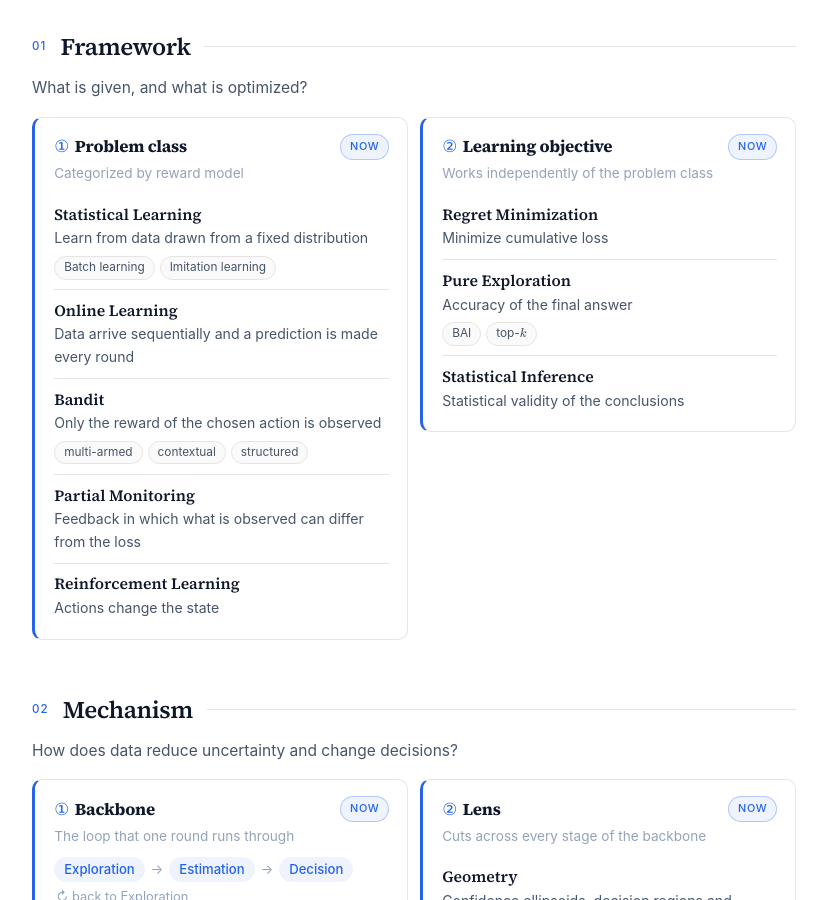
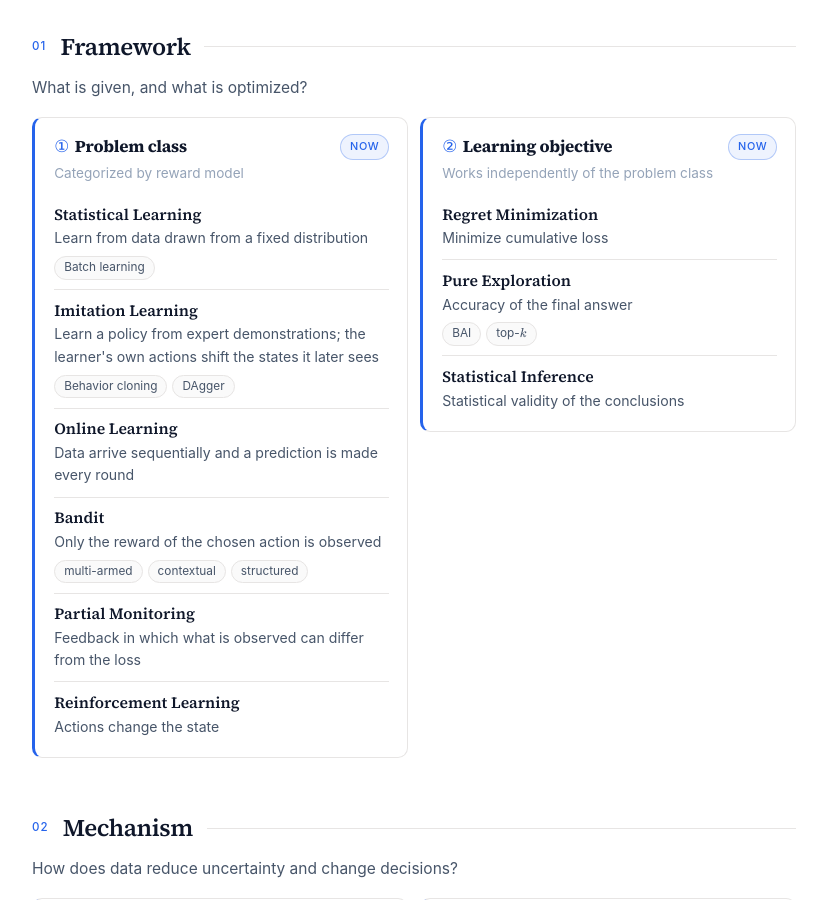
Before and after one commit to hajin322/hajin322.github.io, a Jekyll site: the page built from pages/mlxidm-maps.html, in a window 1280 px wide and 900 px high, scrolled down 652 px. Shown: the whole window, without its empty margins (226-1053 px from the left). Built offline with Jekyll 4.4.1, drawn with Linux system fonts in a browser that asks for light colours.

Commit message:
Maps of MLxIDM: list Imitation Learning separately from Statistical Learning
Co-Authored-By: Claude Opus 5.5 <noreply@anthropic.com>

```diff
--- a/pages/mlxidm-maps.html
+++ b/pages/mlxidm-maps.html
@@ -132,7 +132,8 @@ permalink: /pages/mlxidm-maps/
 </div>
 <p class="mp-note"><span data-l="en" lang="en">Categorized by reward model</span><span data-l="ko" lang="ko">보상 모델로 분류</span></p>
 <ul class="mp-items">
-<li><span class="mp-name">Statistical Learning</span><span class="mp-gloss" data-l="en" lang="en">Learn from data drawn from a fixed distribution</span><span class="mp-gloss" data-l="ko" lang="ko">고정된 분포의 데이터로 학습</span><span class="mp-chips"><span class="mp-chip">Batch learning</span><span class="mp-chip">Imitation learning</span></span></li>
+<li><span class="mp-name">Statistical Learning</span><span class="mp-gloss" data-l="en" lang="en">Learn from data drawn from a fixed distribution</span><span class="mp-gloss" data-l="ko" lang="ko">고정된 분포의 데이터로 학습</span><span class="mp-chips"><span class="mp-chip">Batch learning</span></span></li>
+<li><span class="mp-name">Imitation Learning</span><span class="mp-gloss" data-l="en" lang="en">Learn a policy from expert demonstrations; the learner's own actions shift the states it later sees</span><span class="mp-gloss" data-l="ko" lang="ko">전문가 시연으로 정책을 학습. 내 행동이 이후에 보게 될 상태 분포를 바꿈</span><span class="mp-chips"><span class="mp-chip">Behavior cloning</span><span class="mp-chip">DAgger</span></span></li>
 <li><span class="mp-name">Online Learning</span><span class="mp-gloss" data-l="en" lang="en">Data arrive sequentially and a prediction is made every round</span><span class="mp-gloss" data-l="ko" lang="ko">데이터가 순차적으로 오고 매번 예측</span></li>
 <li><span class="mp-name">Bandit</span><span class="mp-gloss" data-l="en" lang="en">Only the reward of the chosen action is observed</span><span class="mp-gloss" data-l="ko" lang="ko">고른 행동의 보상만 관측</span><span class="mp-chips"><span class="mp-chip">multi-armed</span><span class="mp-chip">contextual</span><span class="mp-chip">structured</span></span></li>
 <li><span class="mp-name">Partial Monitoring</span><span class="mp-gloss" data-l="en" lang="en">Feedback in which what is observed can differ from the loss</span><span class="mp-gloss" data-l="ko" lang="ko">관측과 손실이 다를 수 있는 피드백</span></li>
```
